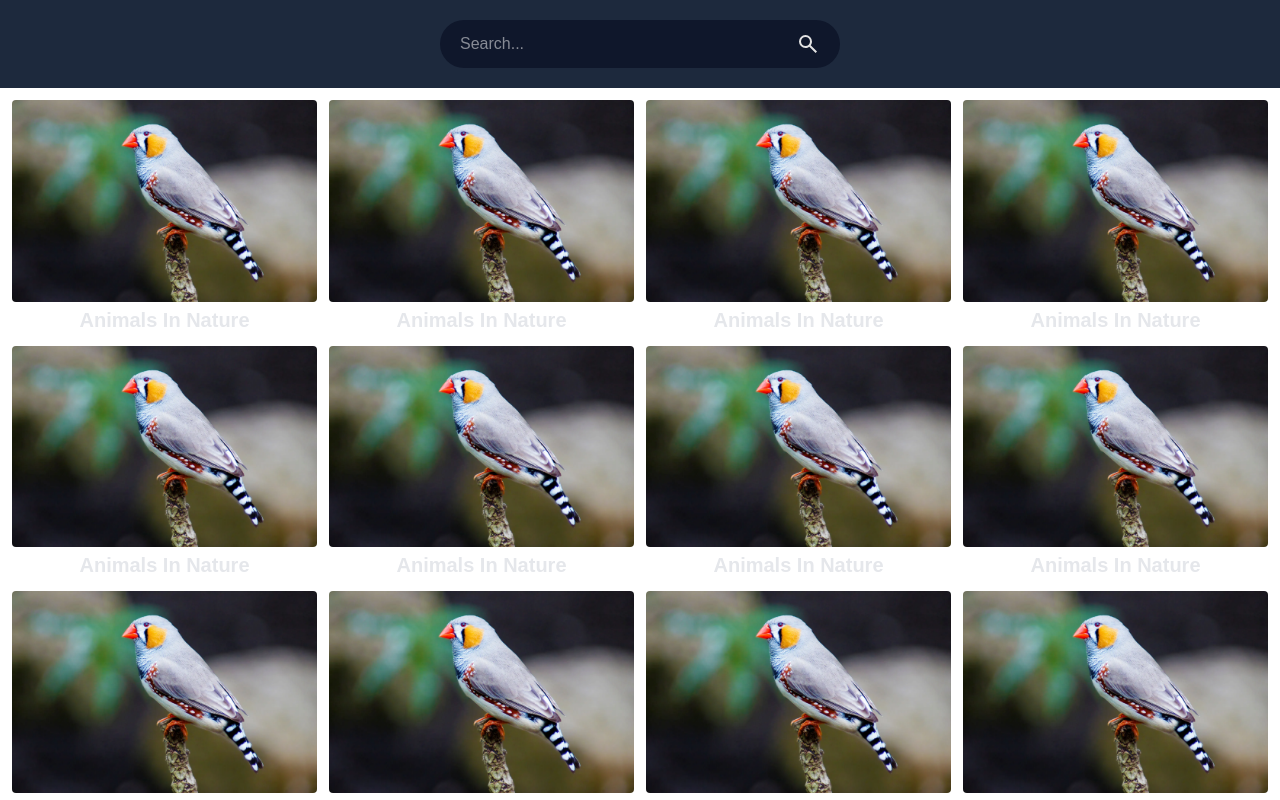
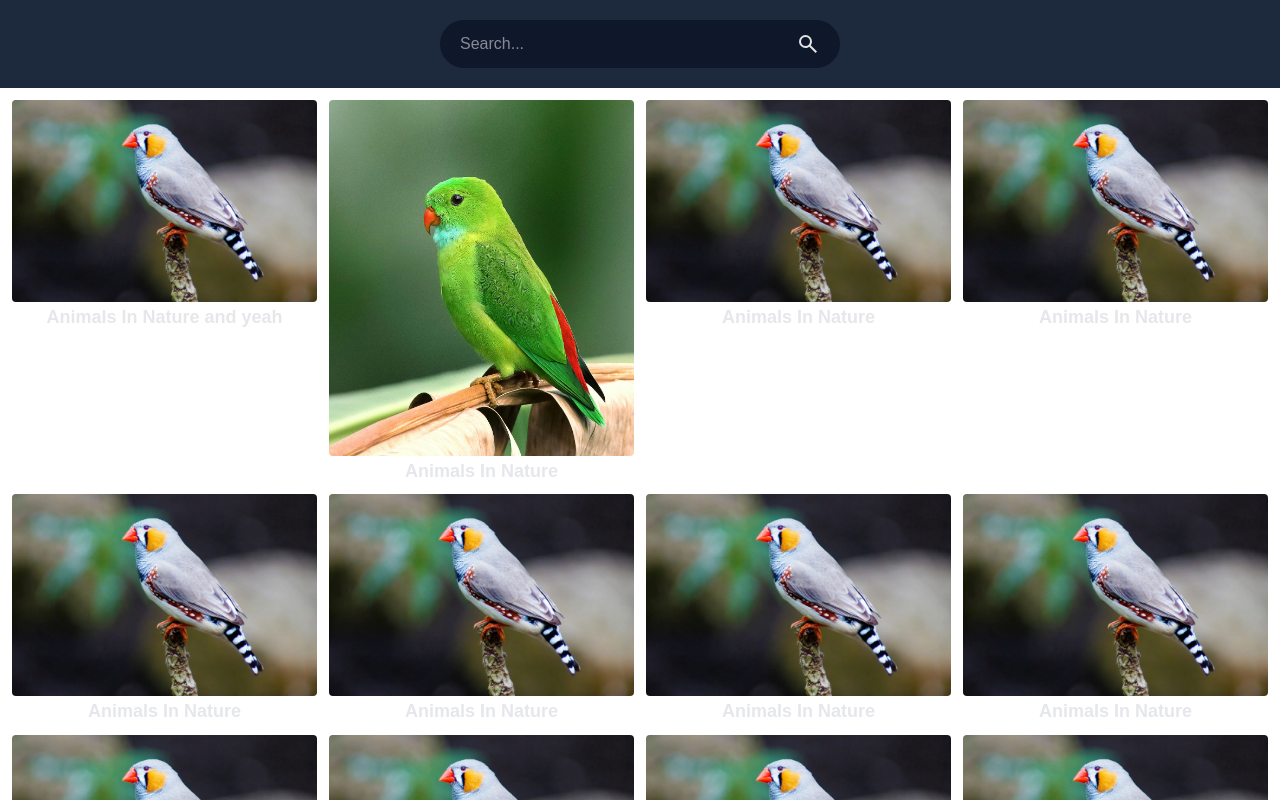
Before and after one commit to LiTTleCoMi/Gallery, a Next.js app: page / in a window 1280 px wide. Shown: the top 800 px of the page. Built offline with nearby package versions, Linux system fonts and the light colour scheme.

Commit message:
created a page to view an image big, need to fix some styling

```diff
--- a/src/app/_components/GalleryImage.jsx
+++ b/src/app/_components/GalleryImage.jsx
@@ -4,9 +4,9 @@ import Link from "next/link";
 export default function GalleryImage({ description, id, src }) {
 	return (
 		<Link href={`/categories/${id}`}>
-			<div className="flex flex-col gap-y-1 items-center justify-center w-full h-full">
-				<Image src={src} alt={description} width={5000} height={5000} className="w-full h-full rounded-sm object-cover" />
-				<h5 className="text-xl font-semibold text-gray-200 text-center w-9/10">{description}</h5>
+			<div className="flex flex-col gap-y-1 items-center justify-center w-fit h-fit">
+				<Image src={src} alt={description} width={5000} height={5000} className="w-full h-full rounded-sm object-contain" />
+				<h5 className="text-md sm:text-lg leading-tight font-semibold text-gray-200 text-center w-9/10">{description}</h5>
 			</div>
 		</Link>
 	);
--- /dev/null
+++ b/src/app/image/[id]/page.jsx
@@ -0,0 +1,9 @@
+import GalleryImage from "@/app/_components/GalleryImage";
+
+export default function ViewImage() {
+	return (
+		<div className="flex flex-col gap-3 p-3">
+			<GalleryImage description={"Animals In Nature"} src="/images/green-bird.jpg" id={"a"} />
+		</div>
+	);
+}
--- a/src/app/page.js
+++ b/src/app/page.js
@@ -5,8 +5,8 @@ export default function Home() {
 	return (
 		<div>
 			<ImagesContainer>
-				<GalleryImage description={"Animals In Nature"} src="/images/bird.webp" id={"a"} />
-				<GalleryImage description={"Animals In Nature"} src="/images/bird.webp" id={"a"} />
+				<GalleryImage description={"Animals In Nature and yeah"} src="/images/bird.webp" id={"a"} />
+				<GalleryImage description={"Animals In Nature"} src="/images/green-bird.jpg" id={"a"} />
 				<GalleryImage description={"Animals In Nature"} src="/images/bird.webp" id={"a"} />
 				<GalleryImage description={"Animals In Nature"} src="/images/bird.webp" id={"a"} />
 				<GalleryImage description={"Animals In Nature"} src="/images/bird.webp" id={"a"} />
```
Also changed, not shown: public/images/green-bird.jpg (added).
